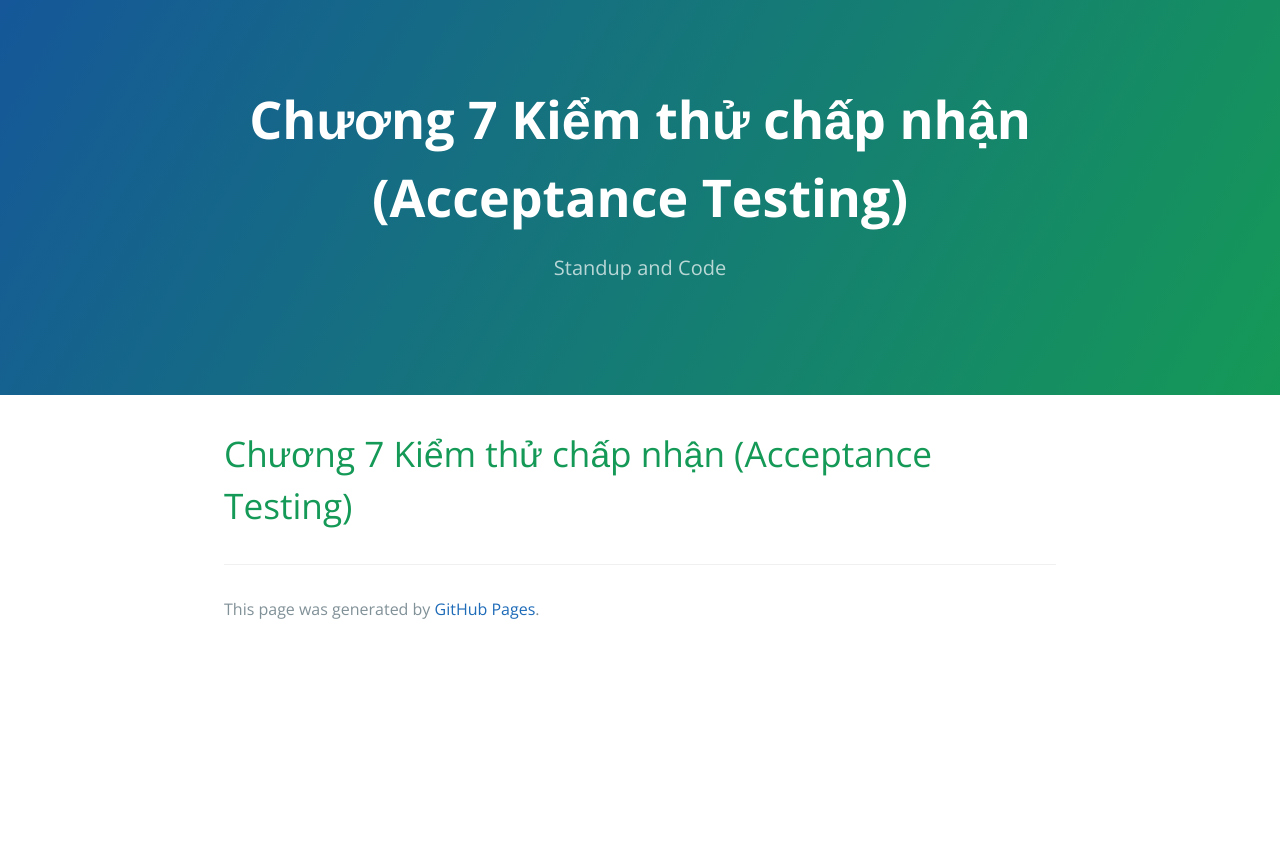
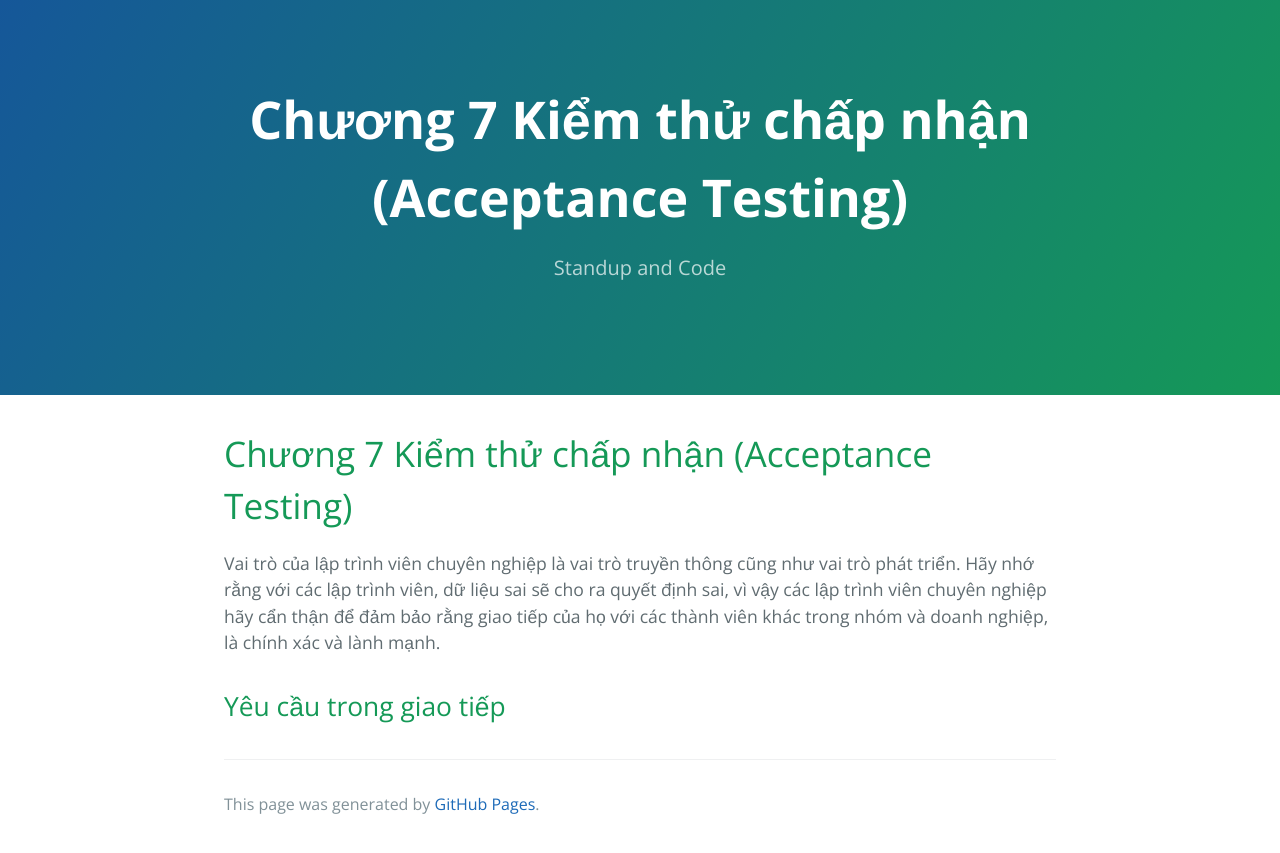
Before and after one commit to HaiBV/haibv.github.io, a Jekyll site: the page built from clean-coder/chapter-7-acceptance-testing.md, in a window 1280 px wide. Shown: the top 853 px of the page. Built offline with Jekyll 4.4.1, drawn with Linux system fonts in a browser that asks for light colours; our own code applies the rules of GitHub Pages for plain Markdown files.

Commit message:
Book - The Clean Coder - Chapter 7 - Acceptance Testing

```diff
--- a/clean-coder/chapter-7-acceptance-testing.md
+++ b/clean-coder/chapter-7-acceptance-testing.md
@@ -3,3 +3,7 @@ layout: default
 ---
 
 # Chương 7 Kiểm thử chấp nhận (Acceptance Testing)
+
+Vai trò của lập trình viên chuyên nghiệp là vai trò truyền thông cũng như vai trò phát triển. Hãy nhớ rằng với các lập trình viên, dữ liệu sai sẽ cho ra quyết định sai, vì vậy các lập trình viên chuyên nghiệp hãy cẩn thận để đảm bảo rằng giao tiếp của họ với các thành viên khác trong nhóm và doanh nghiệp, là chính xác và lành mạnh.
+
+## Yêu cầu trong giao tiếp
```
Also changed, not shown: clean-coder/chapter-8-testing-strategies.md (added, +5 -0 lines).
